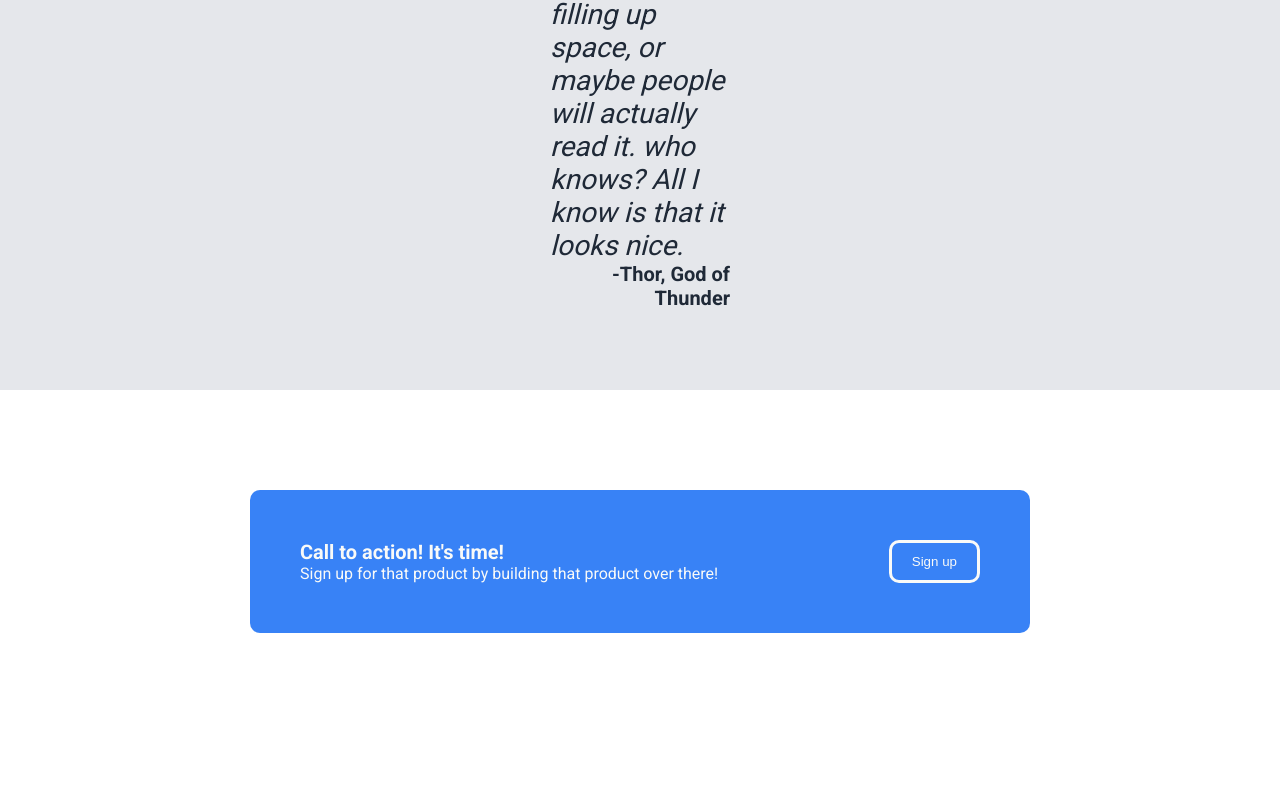
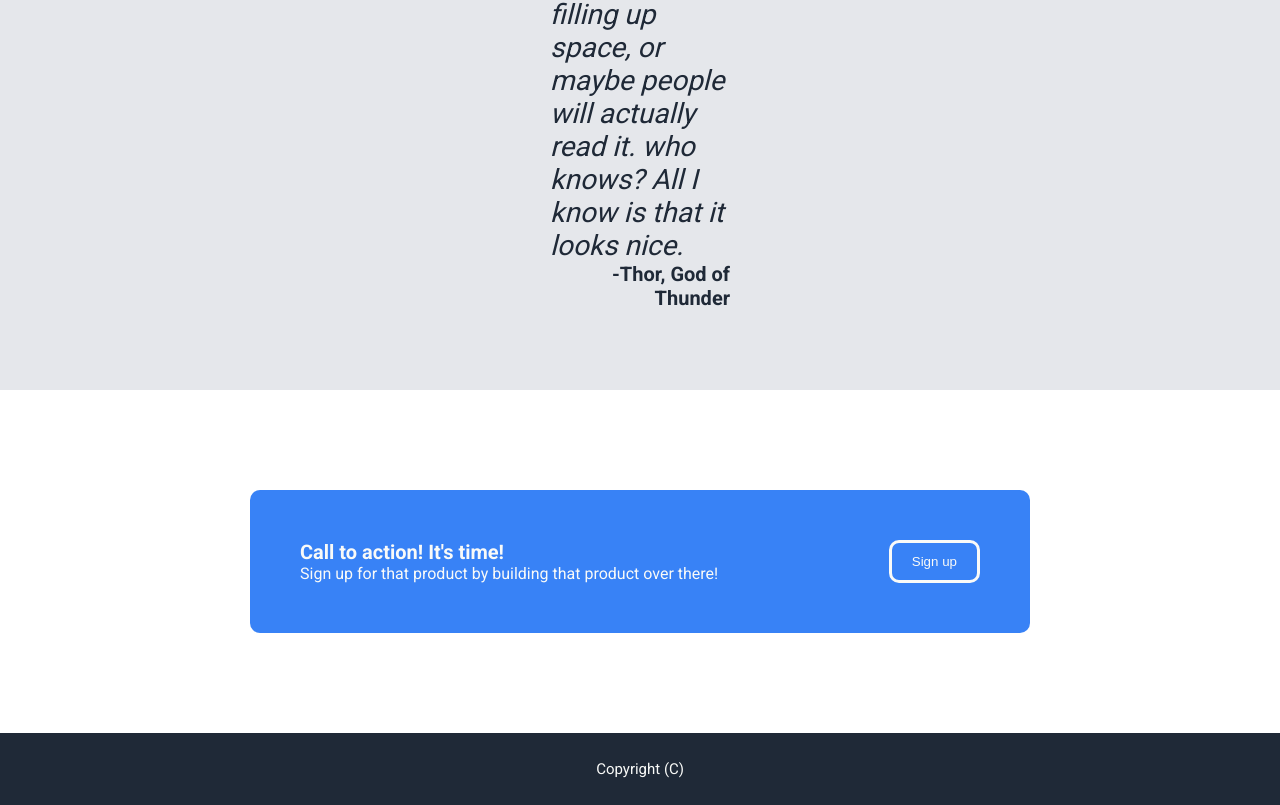
Before and after one commit to mobeen-saleem/landing-page, a plain HTML site: page index.html in a window 1280 px wide. Shown: the part 1163-1968 px from the top of the page. Before the commit the page ends 1896 px from the top, so only its background shows below. Drawn offline with Linux system fonts and the light colour scheme.

Commit message:
feat: add footer
add text, display flex, add background color, change text color, centre flexbox.

```diff
--- a/index.html
+++ b/index.html
@@ -75,6 +75,8 @@
         </div>
         <button class="sign-up-2">Sign up</button>
     </div>
-    <div class="footer"></div>
+    <div class="footer">
+        Copyright (C)
+    </div>
 </body>
 </html>
--- a/styles.css
+++ b/styles.css
@@ -6,7 +6,7 @@ body {
     margin: 0;
 }
 
-.header, .hero {
+.header, .hero, .footer {
     background-color: #1F2937;
 }
 
@@ -155,3 +155,13 @@ img {
     font-size: 20px;
     font-weight: bold;
 }
+
+.footer {
+    display: flex;
+    height: 32px;
+    padding: 20px 350px;
+    color: #F9FAF8;
+    justify-content: center;
+    align-items: center;
+    font-size: 15px;
+}
```
